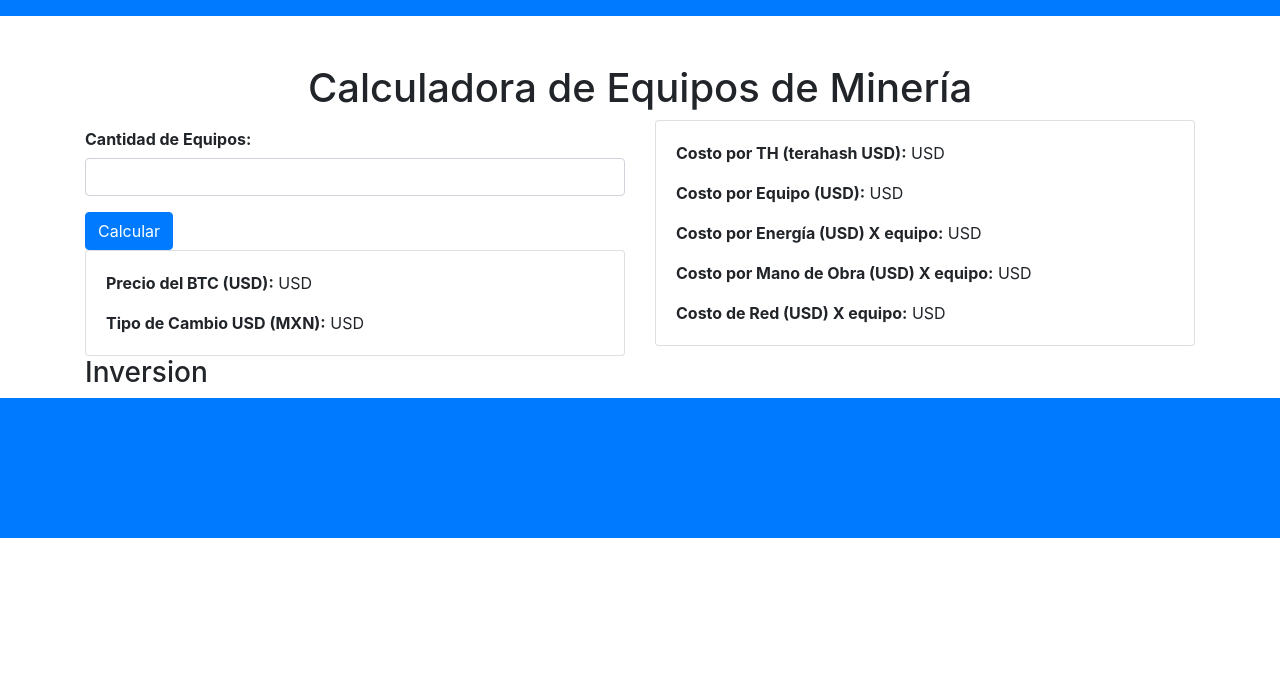
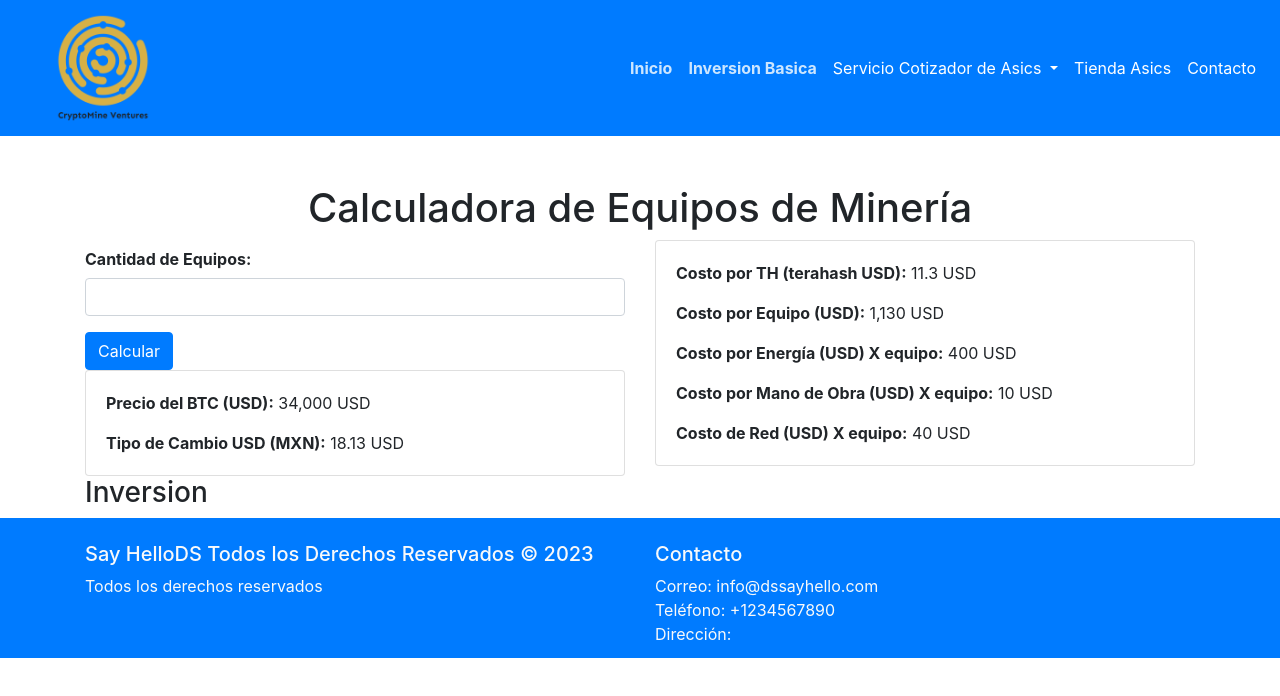
Before and after one commit to JonathanFarias1/JonathanFarias47080, a plain HTML site: page pages/cotizadorMaquinas.html in a window 1280 px wide. Drawn offline with nearby package versions, Linux system fonts and the light colour scheme; files that its build step writes are made by us from their sources.

Commit message:
Preentrega 3 Se corrige Footer Header 3 Optimizado

```diff
--- a/js/headerFooter.js
+++ b/js/headerFooter.js
@@ -3,7 +3,7 @@ encabezado.classList.remove("d-none");
 
 const encabezadoBody = encabezado.querySelector("nav");
 encabezadoBody.innerHTML = `<a class="navbar-brand" href="#">
-    <img src="images/cryptoMineLogo.png" alt="Logo">
+    <img src="/images/cryptoMineLogo.png" alt="Logo">
 </a>
 <button class="navbar-toggler" type="button" data-toggle="collapse" data-target="#navbarNav"
         aria-controls="navbarNav" aria-expanded="false" aria-label="Toggle navigation">
@@ -12,10 +12,10 @@ encabezadoBody.innerHTML = `<a class="navbar-brand" href="#">
 <div class="collapse navbar-collapse" id="navbarNav">
     <ul class="navbar-nav ml-auto">
         <li class="nav-item active">
-            <a class="nav-link" href="./index.html">Inicio</a>
+            <a class="nav-link" href="/index.html">Inicio</a>
         </li>
         <li class="nav-item active">
-            <a class="nav-link" href="./pages/cotizadorPrincipal.html">Inversion Basica</a>
+            <a class="nav-link" href="/pages/cotizadorPrincipal.html">Inversion Basica</a>
         </li>
 
         <li class="nav-item dropdown">
@@ -23,9 +23,9 @@ encabezadoBody.innerHTML = `<a class="navbar-brand" href="#">
                 Servicio Cotizador de Asics
             </a>
             <div class="dropdown-menu" aria-labelledby="navbarDropdown">
-                <a class="dropdown-item" href="./pages/cotizadorMaquinas.html">Propuesta de Maquinas</a>
-                <a class="dropdown-item" href="./pages/ultimaCotizacion.html">UltimaCotizacion</a>
-                <a class="dropdown-item" href="./pages/valoresIniciales.html">Configuracion Propiedades</a>
+                <a class="dropdown-item" href="/pages/cotizadorMaquinas.html">Propuesta de Maquinas</a>
+                <a class="dropdown-item" href="/pages/ultimaCotizacion.html">UltimaCotizacion</a>
+                <a class="dropdown-item" href="/pages/valoresIniciales.html">Configuracion Propiedades</a>
             </div>
         </li>
         <li class="nav-item">
--- a/pages/cotizadorMaquinas.html
+++ b/pages/cotizadorMaquinas.html
@@ -3,7 +3,7 @@
 <head>
     <title>Calculadora de Equipos de Minería</title>
     <link rel="stylesheet" href="https://maxcdn.bootstrapcdn.com/bootstrap/4.5.2/css/bootstrap.min.css">
-    <link rel="stylesheet" href="css/styles.css">
+    <link rel="stylesheet" href="../css/styles.css">
 </head>
 <body>
     <header id="navegacion">
@@ -136,7 +136,7 @@
     <script src="https://code.jquery.com/jquery-3.5.1.slim.min.js"></script>
     <script src="https://cdn.jsdelivr.net/npm/@popperjs/core@2.9.3/dist/umd/popper.min.js"></script>
     <script src="https://stackpath.bootstrapcdn.com/bootstrap/4.5.2/js/bootstrap.min.js"></script>
-    <script src="js/main.js"></script>
-    <script src="js/headerFooter.js"></script>
+    <script src="../js/main.js"></script>
+    <script src="../js/headerFooter.js"></script>
 </body>
 </html>
```
Also changed, not shown: pages/login.html (+1 -1 lines), pages/ultimaCotizacion.html (+3 -3 lines), pages/valoresIniciales.html (+3 -3 lines).
